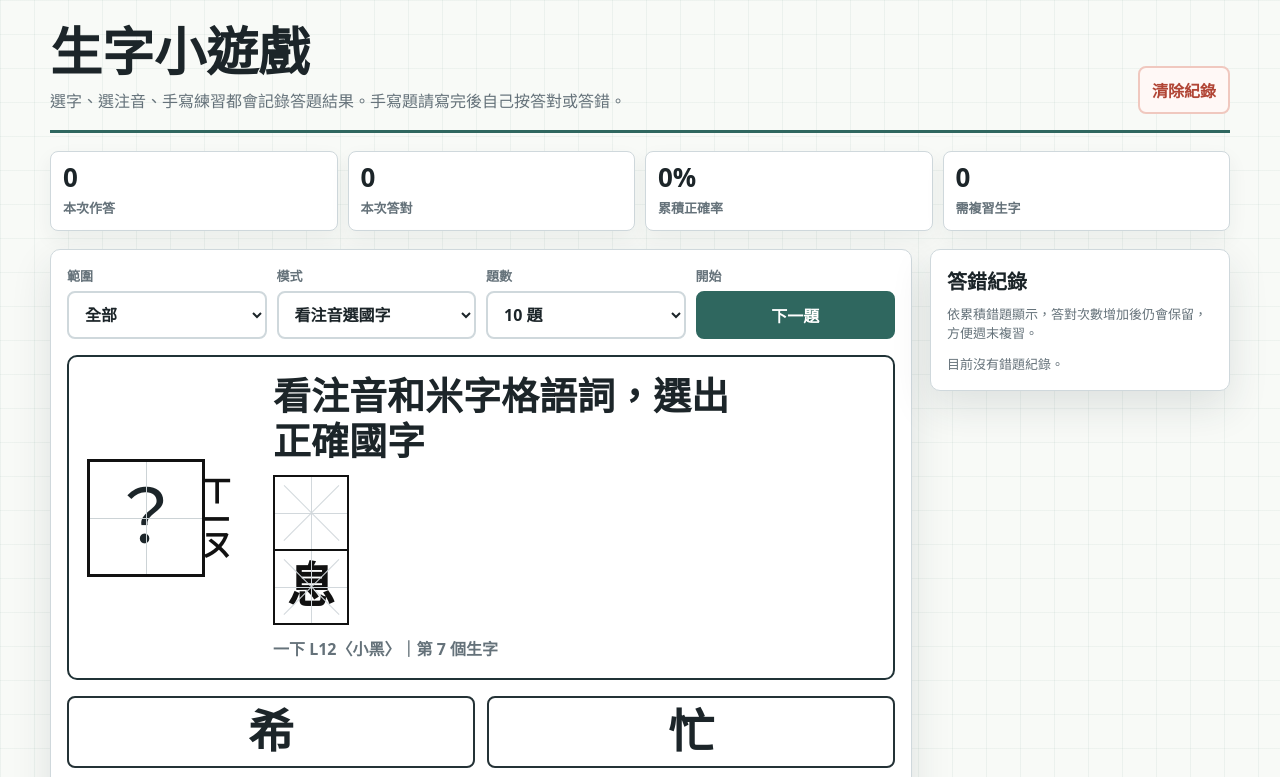
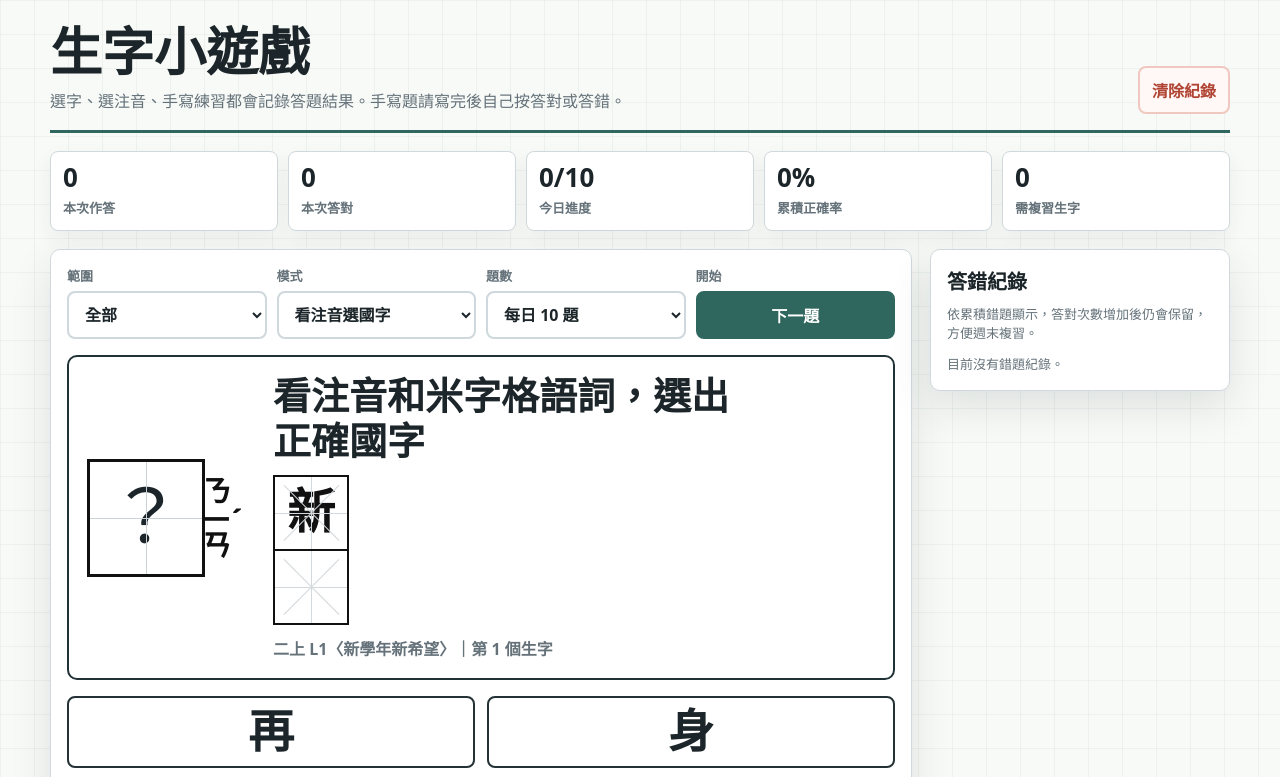
Before and after one commit to zongjiechen1984-design/kangxuan-character-tools, a plain HTML site: page 生字小遊戲.html in a window 1280 px wide. Both pictures are taken after a click on the button "換一題". Shown: the top 777 px of the page. Drawn offline with Linux system fonts and the light colour scheme.

Commit message:
Add daily review mode to character game

```diff
--- a/生字小遊戲.html
+++ b/生字小遊戲.html
@@ -64,7 +64,7 @@
 
     .stats {
       display: grid;
-      grid-template-columns: repeat(4, minmax(88px, 1fr));
+      grid-template-columns: repeat(5, minmax(88px, 1fr));
       gap: 10px;
       margin: 18px 0;
     }
@@ -400,6 +400,18 @@
       line-height: 1.6;
     }
 
+    .daily-note {
+      margin-top: 12px;
+      border: 1px solid #b8d3ca;
+      border-radius: 8px;
+      padding: 10px 12px;
+      background: var(--soft);
+      color: var(--accent);
+      font-size: 15px;
+      font-weight: 900;
+      line-height: 1.5;
+    }
+
     .actions {
       display: flex;
       flex-wrap: wrap;
@@ -574,6 +586,7 @@
     <section class="stats" aria-label="答題統計">
       <div class="stat"><b id="sessionTotal">0</b><span>本次作答</span></div>
       <div class="stat"><b id="sessionCorrect">0</b><span>本次答對</span></div>
+      <div class="stat"><b id="dailyProgress">0/10</b><span>今日進度</span></div>
       <div class="stat"><b id="accuracy">0%</b><span>累積正確率</span></div>
       <div class="stat"><b id="wrongCount">0</b><span>需複習生字</span></div>
     </section>
@@ -598,7 +611,8 @@
           </label>
           <label>題數
             <select id="roundSize">
-              <option value="10">10 題</option>
+              <option value="daily10">每日 10 題</option>
+              <option value="10">一般 10 題</option>
               <option value="20">20 題</option>
               <option value="999">不限題數</option>
             </select>
@@ -634,6 +648,7 @@
         </div>
 
         <div id="answer" class="answer"></div>
+        <div id="dailyNote" class="daily-note"></div>
         <div class="actions">
           <button id="againWrong" type="button">再練錯題</button>
           <button id="shuffleBtn" type="button">換一題</button>
@@ -668,6 +683,8 @@
     ];
 
     const STORAGE_KEY = "kangxuan-character-game-v1";
+    const DAILY_KEY = "kangxuan-character-game-daily-v1";
+    const DAILY_LIMIT = 10;
     const termHints = {
       先:"先看", 看:"看見", 空:"天空", 雲:"白雲", 鳥:"小鳥", 草:"青草", 蟲:"小蟲", 水:"喝水", 再:"再見", 玩:"玩水",
       園:"花園", 聞:"聞香", 香:"花香", 正:"正在", 唱:"唱歌", 聽:"聽見", 沒:"沒有", 找:"找到", 芽:"小芽", 身:"身上",
@@ -709,6 +726,7 @@
       sessionTotal: 0,
       sessionCorrect: 0,
       roundAnswered: 0,
+      daily: loadDailyState(),
       records: loadRecords()
     };
 
@@ -725,8 +743,20 @@
       }
     }
 
+    function loadDailyState() {
+      try {
+        return JSON.parse(localStorage.getItem(DAILY_KEY)) || {};
+      } catch {
+        return {};
+      }
+    }
+
     function saveRecords() {
       localStorage.setItem(STORAGE_KEY, JSON.stringify(state.records));
+    }
+
+    function saveDailyState() {
+      localStorage.setItem(DAILY_KEY, JSON.stringify(state.daily));
     }
 
     function recordFor(item) {
@@ -738,6 +768,22 @@
 
     function shuffle(list) {
       return [...list].sort(() => Math.random() - 0.5);
+    }
+
+    function todayKey() {
+      const now = new Date();
+      const year = now.getFullYear();
+      const month = String(now.getMonth() + 1).padStart(2, "0");
+      const date = String(now.getDate()).padStart(2, "0");
+      return `${year}-${month}-${date}`;
+    }
+
+    function itemByKey(key) {
+      return allItems.find(item => item.key === key);
+    }
+
+    function scopeKey() {
+      return el("bookFilter").value;
     }
 
     function escapeHtml(value) {
@@ -808,7 +854,72 @@
       return allItems.filter(item => item.book === filter);
     }
 
+    function isDailyMode() {
+      return el("roundSize").value === "daily10";
+    }
+
+    function wrongPriorityItems(items) {
+      return [...items]
+        .filter(item => (state.records[item.key]?.wrong || 0) > 0)
+        .sort((a, b) => {
+          const aRecord = state.records[a.key] || {};
+          const bRecord = state.records[b.key] || {};
+          const aNeed = (aRecord.wrong || 0) - (aRecord.correct || 0);
+          const bNeed = (bRecord.wrong || 0) - (bRecord.correct || 0);
+          return (bNeed - aNeed) || ((bRecord.wrong || 0) - (aRecord.wrong || 0));
+        });
+    }
+
+    function dailyPlanKey() {
+      return `${todayKey()}|${scopeKey()}`;
+    }
+
+    function dailyPlan() {
+      const key = dailyPlanKey();
+      if (!state.daily[key]) {
+        const items = pool();
+        const wrongItems = wrongPriorityItems(items);
+        const wrongKeys = new Set(wrongItems.map(item => item.key));
+        const reviewItems = [
+          ...wrongItems,
+          ...shuffle(items.filter(item => !wrongKeys.has(item.key)))
+        ].slice(0, DAILY_LIMIT);
+
+        state.daily[key] = {
+          date: todayKey(),
+          scope: scopeKey(),
+          keys: reviewItems.map(item => item.key),
+          answered: []
+        };
+        saveDailyState();
+      }
+      return state.daily[key];
+    }
+
+    function dailyItems() {
+      return dailyPlan().keys.map(itemByKey).filter(Boolean);
+    }
+
+    function dailyRemainingItems() {
+      const plan = dailyPlan();
+      const answered = new Set(plan.answered || []);
+      return dailyItems().filter(item => !answered.has(item.key));
+    }
+
+    function markDailyAnswered(item) {
+      if (!isDailyMode() || !item) return;
+      const plan = dailyPlan();
+      if (!plan.answered.includes(item.key)) {
+        plan.answered.push(item.key);
+        saveDailyState();
+      }
+    }
+
     function pickQuestion() {
+      if (isDailyMode()) {
+        const remaining = dailyRemainingItems();
+        return remaining.length ? remaining[0] : null;
+      }
       const items = pool();
       return items[Math.floor(Math.random() * items.length)];
     }
@@ -840,6 +951,21 @@
     function renderQuestion() {
       const mode = el("mode").value;
       const item = pickQuestion();
+      if (!item) {
+        state.current = null;
+        state.answered = false;
+        setFeedbackMark(null);
+        el("displayChar").textContent = "完";
+        setZhuyin(el("displayZhuyin"), "", true);
+        el("promptTitle").textContent = "今天 10 題完成了";
+        el("termGrid").innerHTML = "";
+        el("promptMeta").textContent = "可以明天再練，或切換成一般 10 題繼續練。";
+        el("choices").innerHTML = "";
+        el("writingArea").style.display = "none";
+        el("answer").style.display = "none";
+        updateStats();
+        return;
+      }
       state.current = item;
       state.answered = false;
       el("answer").style.display = "none";
@@ -894,6 +1020,7 @@
       else record.wrong += 1;
       record.last = new Date().toISOString();
       saveRecords();
+      markDailyAnswered(state.current);
       setFeedbackMark(isCorrect ? "correct" : "wrong");
       showAnswer();
       updateStats();
@@ -918,7 +1045,19 @@
       el("sessionCorrect").textContent = state.sessionCorrect;
       el("accuracy").textContent = totals.attempts ? `${Math.round(totals.correct / totals.attempts * 100)}%` : "0%";
       el("wrongCount").textContent = totals.wrongItems;
+      updateDailyStatus();
       renderWrongList();
+    }
+
+    function updateDailyStatus() {
+      const plan = dailyPlan();
+      const total = plan.keys.length || DAILY_LIMIT;
+      const done = new Set(plan.answered || []).size;
+      const wrongCount = dailyItems().filter(item => (state.records[item.key]?.wrong || 0) > 0).length;
+      el("dailyProgress").textContent = `${done}/${total}`;
+      el("dailyNote").textContent = isDailyMode()
+        ? `今日 10 題：錯題優先 ${wrongCount} 題，已完成 ${done} 題。`
+        : `目前是一般練習；切回「每日 10 題」會先排錯題，再補其他生字。`;
     }
 
     function renderWrongList() {
@@ -998,7 +1137,7 @@
 
     el("nextBtn").addEventListener("click", () => {
       const limit = Number(el("roundSize").value);
-      if (limit !== 999 && state.roundAnswered >= limit) {
+      if (!isDailyMode() && limit !== 999 && state.roundAnswered >= limit) {
         state.roundAnswered = 0;
       }
       renderQuestion();
@@ -1014,14 +1153,17 @@
     });
     el("resetStats").addEventListener("click", () => {
       state.records = {};
+      state.daily = {};
       state.sessionTotal = 0;
       state.sessionCorrect = 0;
       state.roundAnswered = 0;
       localStorage.removeItem(STORAGE_KEY);
+      localStorage.removeItem(DAILY_KEY);
       updateStats();
     });
     el("mode").addEventListener("change", renderQuestion);
     el("bookFilter").addEventListener("change", renderQuestion);
+    el("roundSize").addEventListener("change", renderQuestion);
     canvas.addEventListener("pointerdown", startDraw);
     canvas.addEventListener("pointermove", moveDraw);
     canvas.addEventListener("pointerup", endDraw);
```
